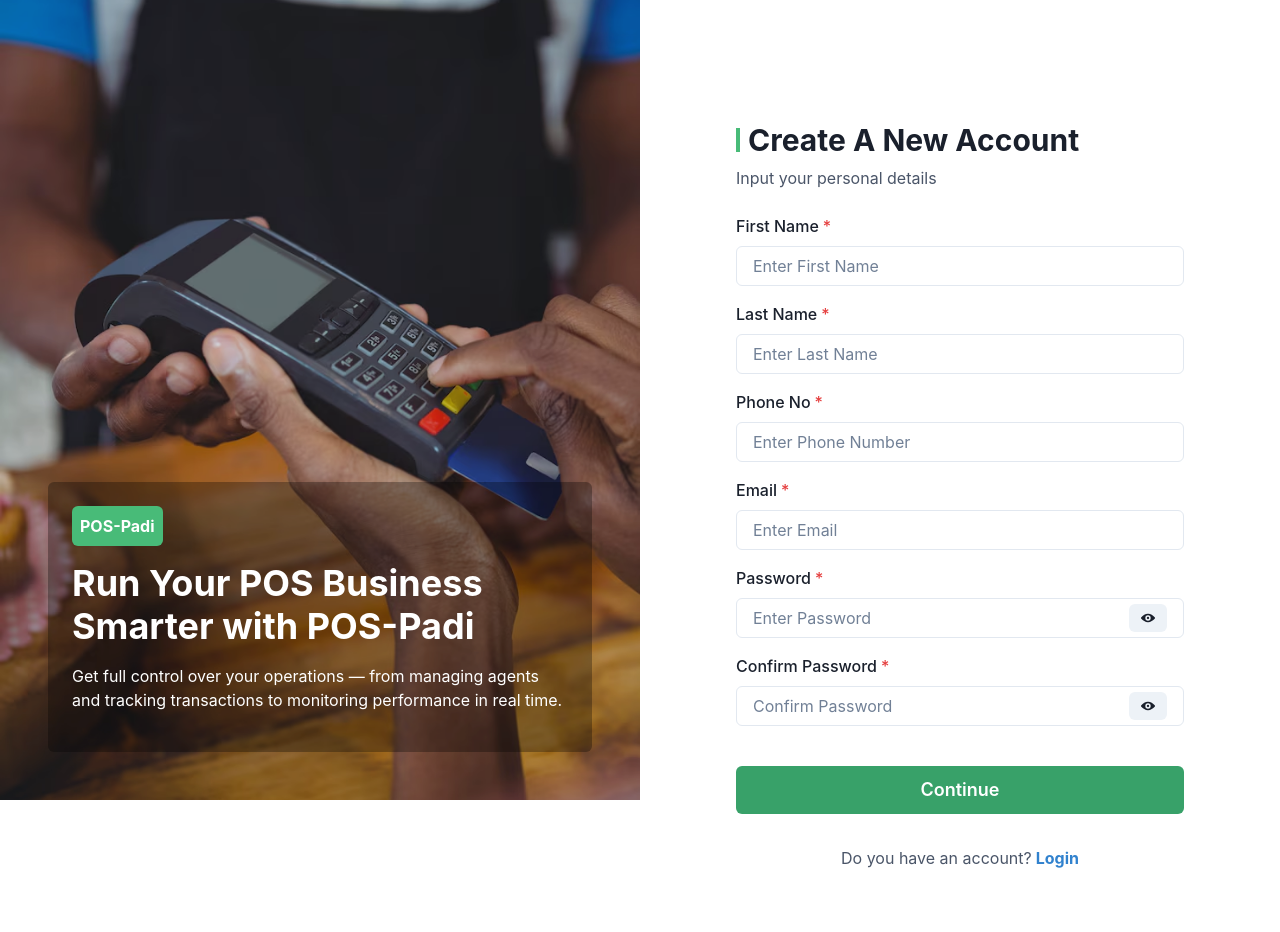
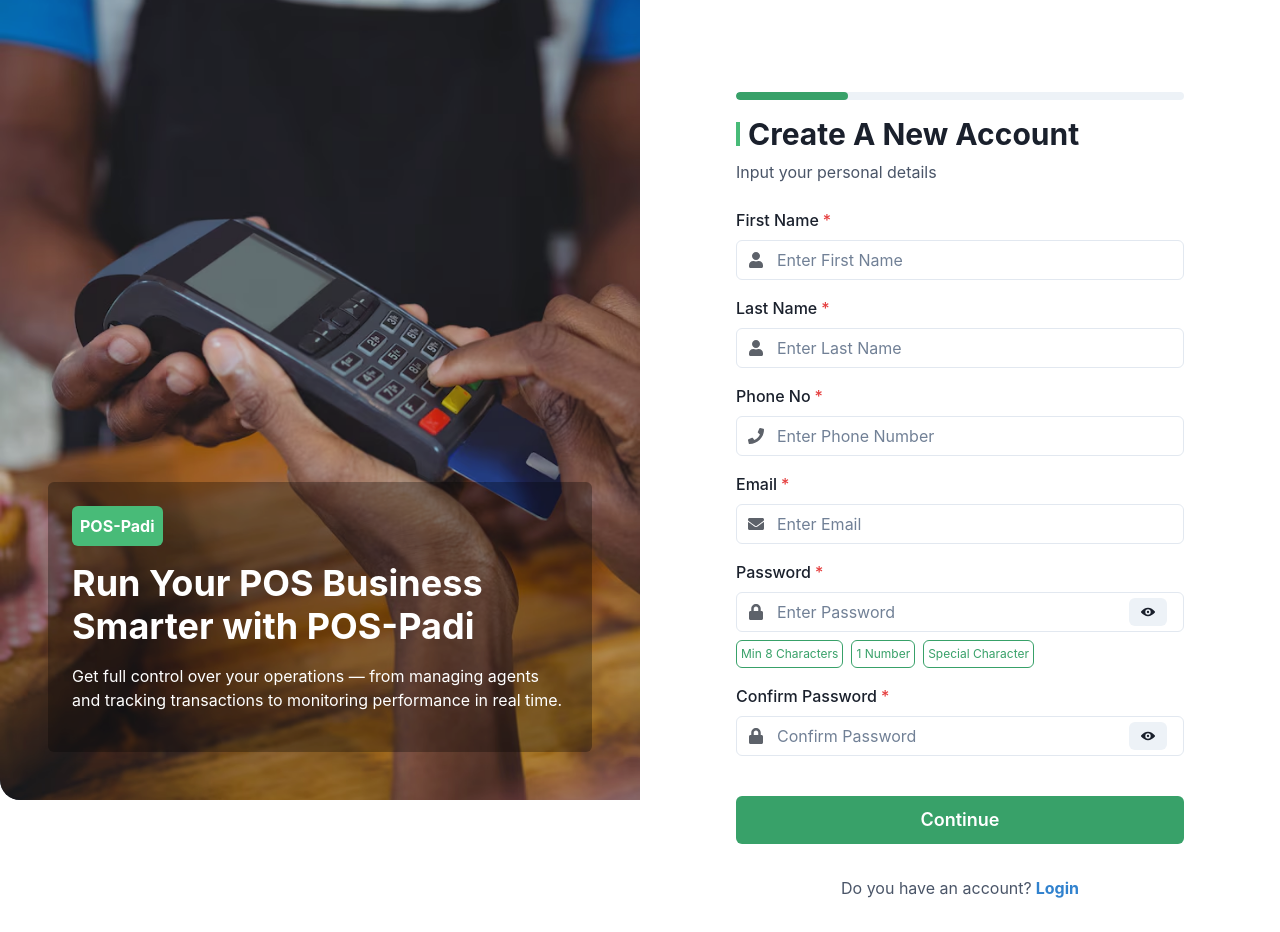
Before and after one commit to InternPulse-Frontend-March-2025/pos-padi-ui, a React (Vite) app: page / in a window 1280 px wide. Before the commit the page ends 902 px from the top, so only its background shows below. Built offline with nearby package versions, Linux system fonts and the light colour scheme.

Commit message:
Add password requirements, form icons, progress bar, and improve image styling

```diff
--- a/package.json
+++ b/package.json
@@ -14,7 +14,9 @@
     "@chakra-ui/icons": "^2.0.17",
     "@chakra-ui/react": "^2.8.2",
     "@emotion/react": "^11.14.0",
+    "@emotion/styled": "^11.14.0",
     "@tailwindcss/vite": "^4.1.4",
+    "framer-motion": "^12.7.3",
     "next-themes": "^0.4.6",
     "react": "^18.3.0",
     "react-dom": "^18.2.0",
--- a/src/pages/HomePage.jsx
+++ b/src/pages/HomePage.jsx
@@ -11,14 +11,17 @@ import {
   Input,
   InputGroup,
   InputRightElement,
+  InputLeftElement,
   Link,
   Stack,
   Text,
   VStack,
   HStack,
   useColorModeValue,
+  Progress,
 } from "@chakra-ui/react";
 import { ViewIcon, ViewOffIcon } from "@chakra-ui/icons";
+import { FaUser, FaPhone, FaEnvelope, FaLock } from "react-icons/fa";
 import podImage from "../../src/assets/POD.png";
 
 const HomePage = () => {
@@ -39,7 +42,8 @@ const HomePage = () => {
           position="relative"
           overflow="hidden"
           bg="gray.800"
-          color="white">
+          color="white"
+          borderRadius={{ base: "0", md: "0 0 0 20px" }}>
           <Image
             src={podImage}
             alt="POS Terminal"
@@ -48,6 +52,7 @@ const HomePage = () => {
             h="100%"
             position="absolute"
             opacity="0.8"
+            borderRadius={{ base: "0", md: "0 0 0 20px" }}
           />
           <Box
             position="relative"
@@ -90,7 +95,8 @@ const HomePage = () => {
           bg="white"
           display="flex"
           alignItems="center"
-          pt={{ base: 12, md: 24 }}>
+          pt={{ base: 12, md: 24 }}
+          borderRadius={{ base: "0", md: "0 20px 20px 0" }}>
           <Box
             w="100%"
             maxW="md"
@@ -99,6 +105,13 @@ const HomePage = () => {
             pt={{ base: 12, md: 24 }}>
             <Box mb={8}>
               <Box mb={6}>
+                <Progress
+                  value={25}
+                  size="sm"
+                  colorScheme="green"
+                  borderRadius="full"
+                  mb={4}
+                />
                 <HStack mb={2}>
                   <Box
                     w={1}
@@ -115,33 +128,58 @@ const HomePage = () => {
                 align="flex-start">
                 <FormControl isRequired>
                   <FormLabel>First Name</FormLabel>
-                  <Input placeholder="Enter First Name" />
+                  <InputGroup>
+                    <InputLeftElement pointerEvents="none">
+                      <FaUser color="gray.300" opacity={0.7} />
+                    </InputLeftElement>
+                    <Input placeholder="Enter First Name" pl={10} />
+                  </InputGroup>
                 </FormControl>
 
                 <FormControl isRequired>
                   <FormLabel>Last Name</FormLabel>
-                  <Input placeholder="Enter Last Name" />
+                  <InputGroup>
+                    <InputLeftElement pointerEvents="none">
+                      <FaUser color="gray.300" opacity={0.7} />
+                    </InputLeftElement>
+                    <Input placeholder="Enter Last Name" pl={10} />
+                  </InputGroup>
                 </FormControl>
 
                 <FormControl isRequired>
                   <FormLabel>Phone No</FormLabel>
-                  <Input placeholder="Enter Phone Number" />
+                  <InputGroup>
+                    <InputLeftElement pointerEvents="none">
+                      <FaPhone color="gray.300" opacity={0.7} />
+                    </InputLeftElement>
+                    <Input placeholder="Enter Phone Number" pl={10} />
+                  </InputGroup>
                 </FormControl>
 
                 <FormControl isRequired>
                   <FormLabel>Email</FormLabel>
-                  <Input
-                    placeholder="Enter Email"
-                    type="email"
-                  />
+                  <InputGroup>
+                    <InputLeftElement pointerEvents="none">
+                      <FaEnvelope color="gray.300" opacity={0.7} />
+                    </InputLeftElement>
+                    <Input
+                      placeholder="Enter Email"
+                      type="email"
+                      pl={10}
+                    />
+                  </InputGroup>
                 </FormControl>
 
                 <FormControl isRequired>
                   <FormLabel>Password</FormLabel>
                   <InputGroup>
+                    <InputLeftElement pointerEvents="none">
+                      <FaLock color="gray.300" opacity={0.7} />
+                    </InputLeftElement>
                     <Input
                       type={showPassword ? "text" : "password"}
                       placeholder="Enter Password"
+                      pl={10}
                     />
                     <InputRightElement width="4.5rem">
                       <Button
@@ -152,14 +190,50 @@ const HomePage = () => {
                       </Button>
                     </InputRightElement>
                   </InputGroup>
+                  <HStack mt={2} spacing={2}>
+                    <Text
+                      fontSize="xs"
+                      color="green.500"
+                      bg="white"
+                      border="1px solid"
+                      borderColor="green.500"
+                      p={1}
+                      borderRadius="md">
+                      Min 8 Characters
+                    </Text>
+                    <Text
+                      fontSize="xs"
+                      color="green.500"
+                      bg="white"
+                      border="1px solid"
+                      borderColor="green.500"
+                      p={1}
+                      borderRadius="md">
+                      1 Number
+                    </Text>
+                    <Text
+                      fontSize="xs"
+                      color="green.500"
+                      bg="white"
+                      border="1px solid"
+                      borderColor="green.500"
+                      p={1}
+                      borderRadius="md">
+                      Special Character
+                    </Text>
+                  </HStack>
                 </FormControl>
 
                 <FormControl isRequired>
                   <FormLabel>Confirm Password</FormLabel>
                   <InputGroup>
+                    <InputLeftElement pointerEvents="none">
+                      <FaLock color="gray.300" opacity={0.7} />
+                    </InputLeftElement>
                     <Input
                       type={showConfirmPassword ? "text" : "password"}
                       placeholder="Confirm Password"
+                      pl={10}
                     />
                     <InputRightElement width="4.5rem">
                       <Button
```
Also changed, not shown: 1 other file (tests, documents, lock files or other folders).
